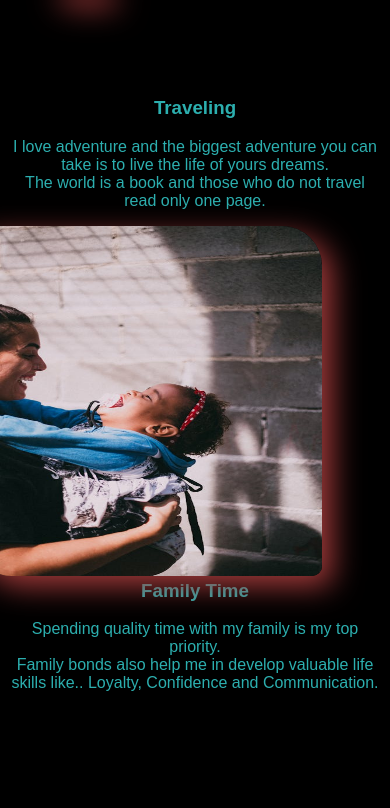
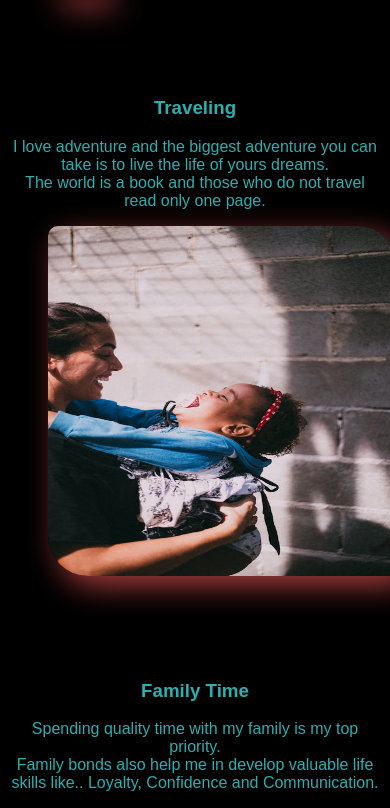
Before and after one commit to Sayyid-01/MY-PORTFOLIO, a plain HTML site: page index.html in a window 390 px wide. Shown: the part 994-1802 px from the top of the page. Before the commit the page ends 1702 px from the top, so only its background shows below. Drawn offline with Linux system fonts and the light colour scheme.

Commit message:
Update style.css

```diff
--- a/style.css
+++ b/style.css
@@ -137,4 +137,7 @@ button a:hover{
         align-content: center;
         float: none;
     }
+    #right{
+        float: none;
+        aligh-content: center;
 }
```
